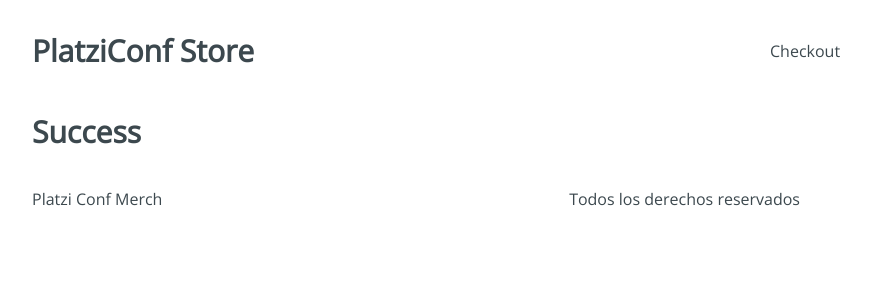
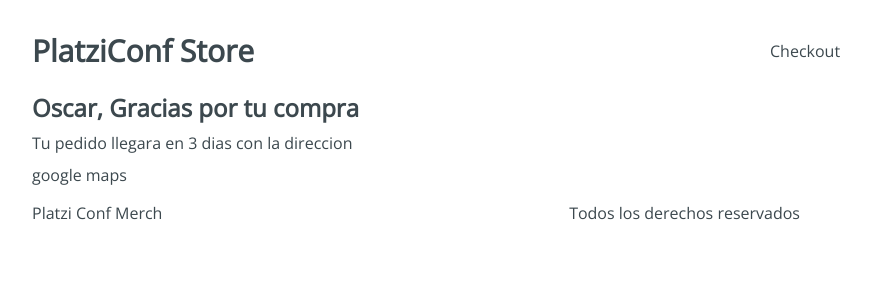
Before and after one commit to Hiddenberg/platzi-conf-store-project, a React (Vite) app: page /checkout/success in a window 1280 px wide. Shown: the top 300 px of the page, without its empty margins (224-1095 px from the left). Built offline with nearby package versions, Linux system fonts and the light colour scheme.

Commit message:
finishing our payment and success layouts

```diff
--- a/src/containers/Payment.jsx
+++ b/src/containers/Payment.jsx
@@ -1,5 +1,14 @@
 import "../styles/components/Payment.css";
 
 export default function Payment() {
-   return <h1>Payment</h1>;
+   return (
+      <div className="Payment">
+         <div className="Payment-content">
+            <h3>Resumen del pedido:</h3>
+            <div className="Payment-button">
+               Boton de pago con PayPal
+            </div>
+         </div>
+      </div>
+   );
 }
--- a/src/containers/Success.jsx
+++ b/src/containers/Success.jsx
@@ -1,5 +1,15 @@
 import "../styles/components/Success.css";
 
 export default function Success() {
-   return <h1>Success</h1>;
+   return (
+      <div className="Succcess">
+         <div className="Success-content">
+            <h2>Oscar, Gracias por tu compra</h2>
+            <span>Tu pedido llegara en 3 dias con la direccion</span>
+            <div className="Success-map">
+               google maps
+            </div>
+         </div>
+      </div>
+   );
 }
```
